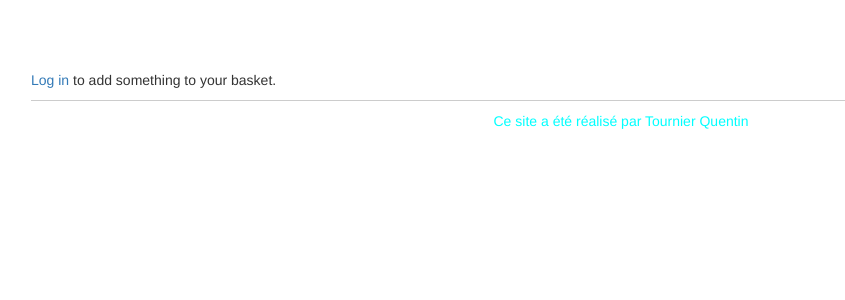
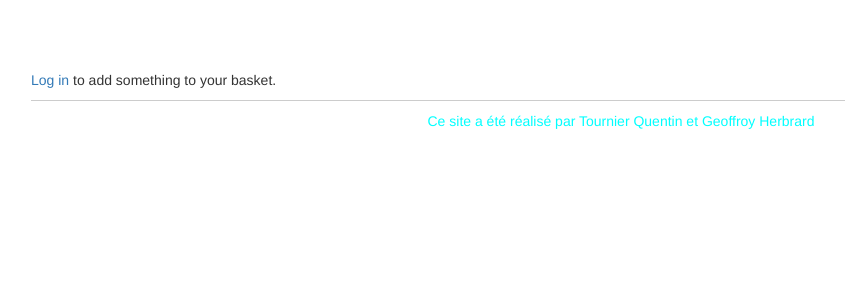
Before and after one commit to polytechlyon-isi2/LudusVisualis, a PHP site: template views/game.html.twig in a window 1280 px wide. Shown: the part 102-402 px from the top of the page, without its empty margins (39-884 px from the left). Run offline with PHP 8.4, Linux system fonts and the light colour scheme; the template is opened without the code that fills it, so the values that code supplies are empty; some libraries are stand-ins or nearby versions.

Commit message:
Update layout.html.twig

```diff
--- a/views/layout.html.twig
+++ b/views/layout.html.twig
@@ -65,7 +65,7 @@
         </div>
         <div id="content">{% block content %}{% endblock %}</div>
         <footer>
-                <p2> Ce site a été réalisé par Tournier Quentin</p2>
+                <p2> Ce site a été réalisé par Tournier Quentin et Geoffroy Herbrard</p2>
                 <script src="../lib/jquery/jquery.min.js"></script>
                 <script src="../lib/bootstrap/js/bootstrap.min.js"></script>
         </footer>
```
